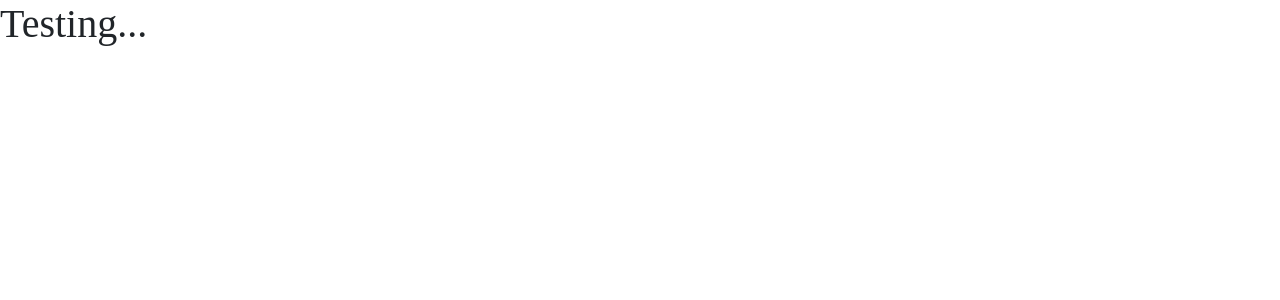
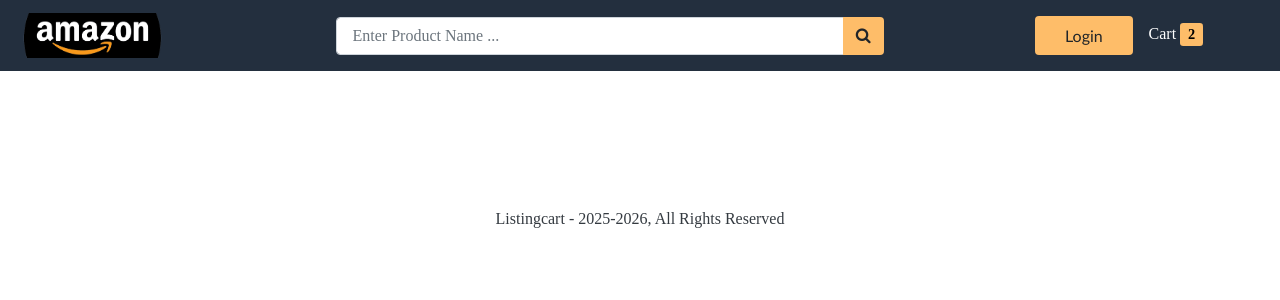
Before and after one commit to thusy12/E-commerce-product-listing-app-MERN, a React (Create React App) app in the folder frontend/: page / in a window 1280 px wide. Shown: the top 300 px of the page. Built offline with nearby package versions, Linux system fonts and the light colour scheme; a web font is replaced by a local one.

Commit message:
Add header and footer parts

```diff
--- a/frontend/src/App.js
+++ b/frontend/src/App.js
@@ -1,9 +1,12 @@
 import './App.css';
+import Footer from './components/layouts/Footer';
+import Header from './components/layouts/Header';
 
 function App() {
   return (
     <div className="App">
-      <h1>Testing...</h1>
+      <Header/>
+      <Footer/>
     </div>
   );
 }
--- /dev/null
+++ b/frontend/src/components/layouts/Footer.js
@@ -0,0 +1,9 @@
+export default function Footer(){
+    return (
+      <footer className="py-1">
+        <p className="text-center text-dark mt-1">
+          Listingcart - 2025-2026, All Rights Reserved
+        </p>
+      </footer>
+    );
+}
--- /dev/null
+++ b/frontend/src/components/layouts/Header.js
@@ -0,0 +1,42 @@
+import React from 'react';
+
+export default function Header() {
+    return (
+      <nav className="navbar row">
+        <div className="col-12 col-md-3">
+          <div className="navbar-brand">
+            <img width="150px" src="./images/logo.png" />
+          </div>
+        </div>
+
+        <div className="col-12 col-md-6 mt-2 mt-md-0">
+          <div className="input-group">
+            <input
+              type="text"
+              id="search_field"
+              className="form-control"
+              placeholder="Enter Product Name ..."
+            />
+            <div className="input-group-append">
+              <button id="search_btn" className="btn">
+                <i className="fa fa-search" aria-hidden="true"></i>
+              </button>
+            </div>
+          </div>
+        </div>
+
+        <div className="col-12 col-md-3 mt-4 mt-md-0 text-center">
+          <button className="btn" id="login_btn">
+            Login
+          </button>
+
+          <span id="cart" className="ml-3">
+            Cart
+          </span>
+          <span className="ml-1" id="cart_count">
+            2
+          </span>
+        </div>
+      </nav>
+    );
+}
```
